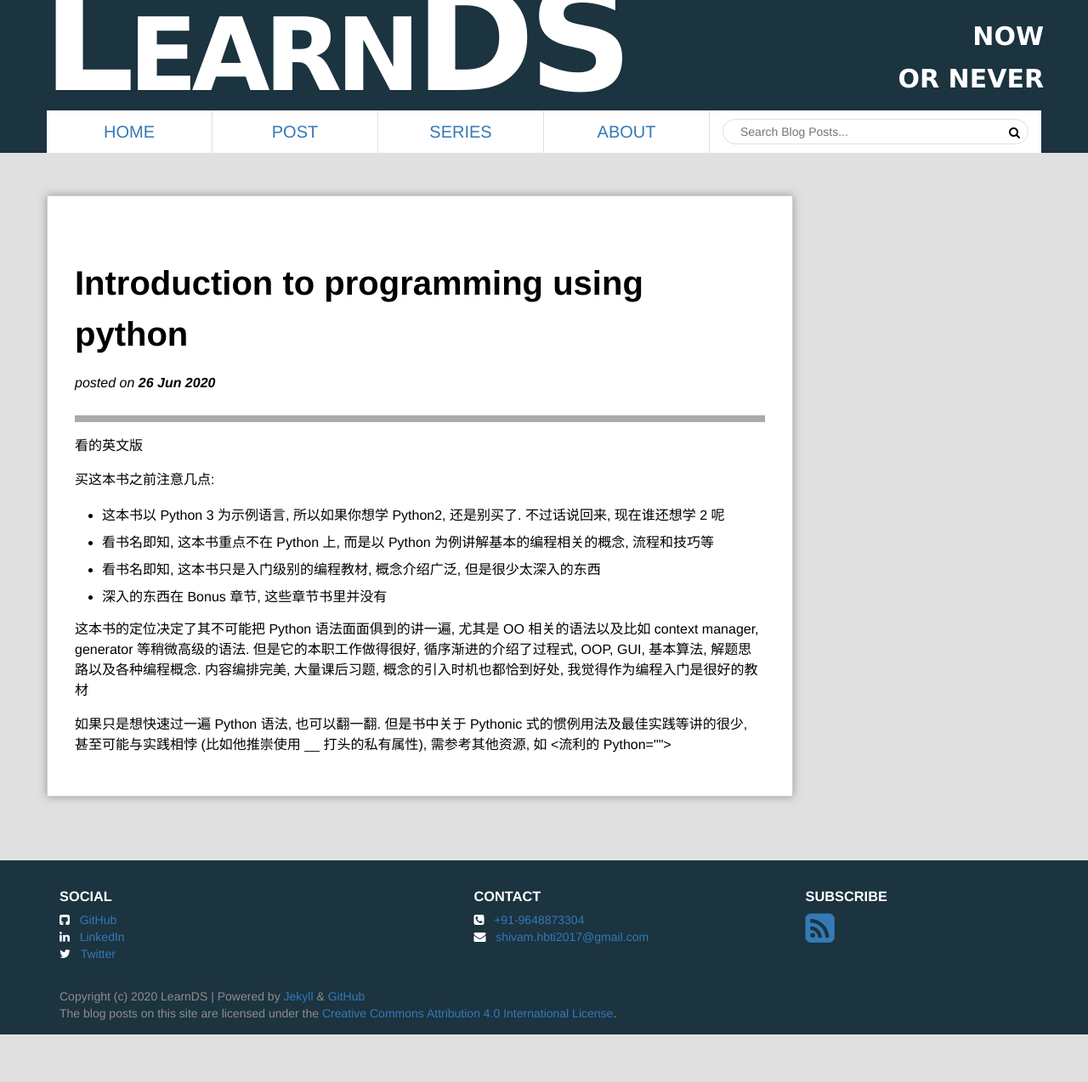
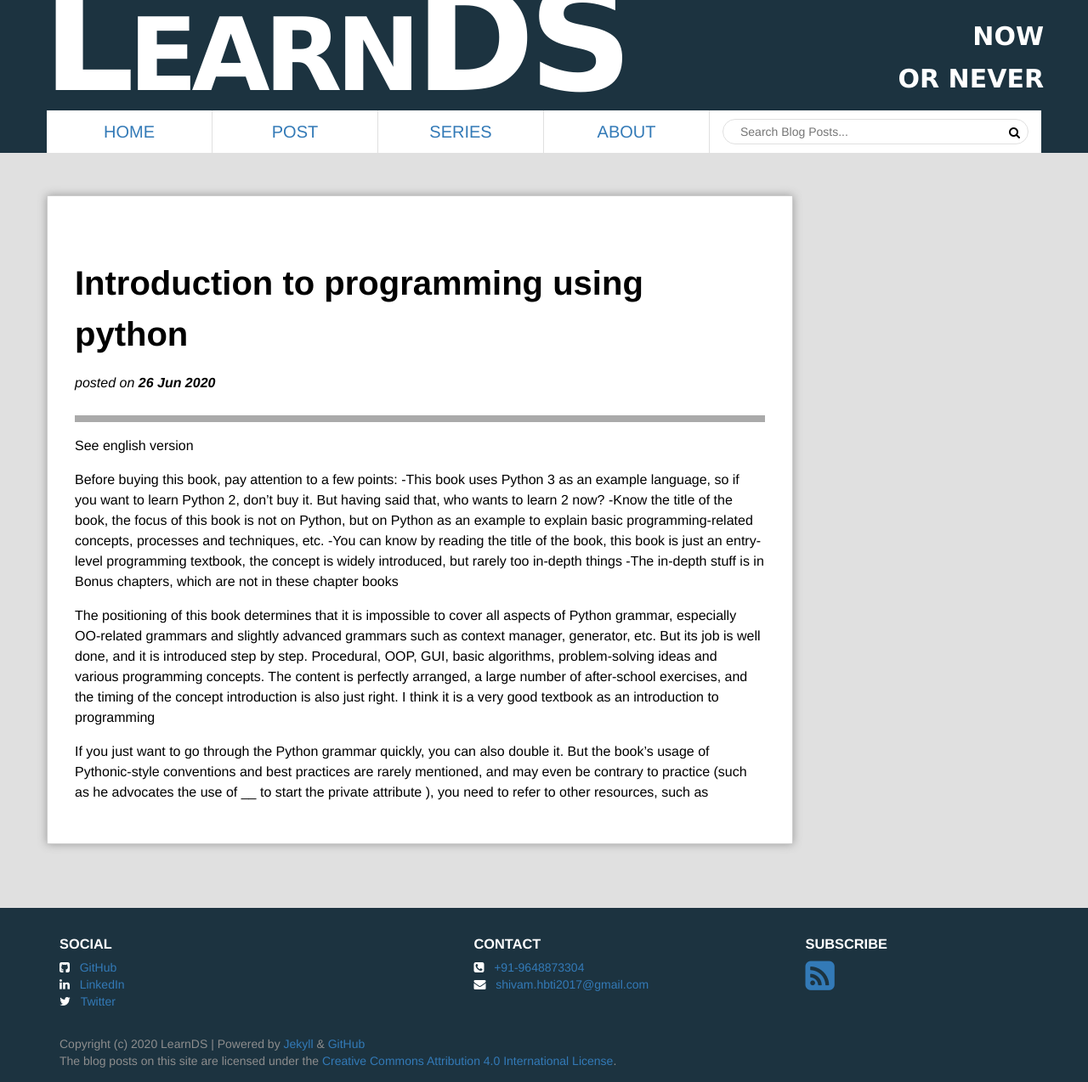
Before and after one commit to LearnDSML/blog, a Jekyll site: the page built from _book_review/introduction_to_programming_using_python.md, in a window 1280 px wide. Shown: the whole page at 85% size. Built offline with Jekyll 4.4.1, drawn with Linux system fonts in a browser that asks for light colours; comment, search, counter and statistics services are not loaded; before the commit the page ends 1218 px from its top, so only the background shows below that.

Commit message:
Update introduction_to_programming_using_python.md

```diff
--- a/_book_review/introduction_to_programming_using_python.md
+++ b/_book_review/introduction_to_programming_using_python.md
@@ -2,14 +2,14 @@
 stars: 4
 ---
 
-看的英文版
+See english version
 
-买这本书之前注意几点:
-- 这本书以 Python 3 为示例语言, 所以如果你想学 Python2, 还是别买了. 不过话说回来, 现在谁还想学 2 呢
-- 看书名即知, 这本书重点不在 Python 上, 而是以 Python 为例讲解基本的编程相关的概念, 流程和技巧等
-- 看书名即知, 这本书只是入门级别的编程教材, 概念介绍广泛, 但是很少太深入的东西
-- 深入的东西在 Bonus 章节, 这些章节书里并没有
+Before buying this book, pay attention to a few points:
+-This book uses Python 3 as an example language, so if you want to learn Python 2, don't buy it. But having said that, who wants to learn 2 now?
+-Know the title of the book, the focus of this book is not on Python, but on Python as an example to explain basic programming-related concepts, processes and techniques, etc.
+-You can know by reading the title of the book, this book is just an entry-level programming textbook, the concept is widely introduced, but rarely too in-depth things
+-The in-depth stuff is in Bonus chapters, which are not in these chapter books
 
-这本书的定位决定了其不可能把 Python 语法面面俱到的讲一遍, 尤其是 OO 相关的语法以及比如 context manager, generator 等稍微高级的语法. 但是它的本职工作做得很好, 循序渐进的介绍了过程式, OOP, GUI, 基本算法, 解题思路以及各种编程概念. 内容编排完美, 大量课后习题, 概念的引入时机也都恰到好处, 我觉得作为编程入门是很好的教材
+The positioning of this book determines that it is impossible to cover all aspects of Python grammar, especially OO-related grammars and slightly advanced grammars such as context manager, generator, etc. But its job is well done, and it is introduced step by step. Procedural, OOP, GUI, basic algorithms, problem-solving ideas and various programming concepts. The content is perfectly arranged, a large number of after-school exercises, and the timing of the concept introduction is also just right. I think it is a very good textbook as an introduction to programming
 
-如果只是想快速过一遍 Python 语法, 也可以翻一翻. 但是书中关于 Pythonic 式的惯例用法及最佳实践等讲的很少, 甚至可能与实践相悖 (比如他推崇使用 __ 打头的私有属性), 需参考其他资源, 如 <流利的 Python>
+If you just want to go through the Python grammar quickly, you can also double it. But the book’s usage of Pythonic-style conventions and best practices are rarely mentioned, and may even be contrary to practice (such as he advocates the use of __ to start the private attribute ), you need to refer to other resources, such as <fluent Python>
```
